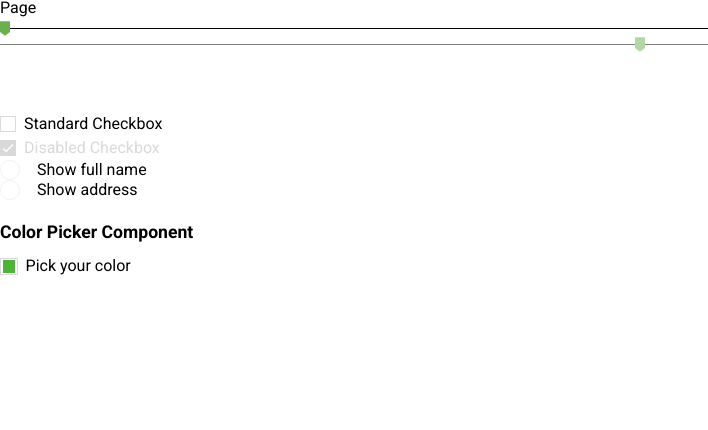
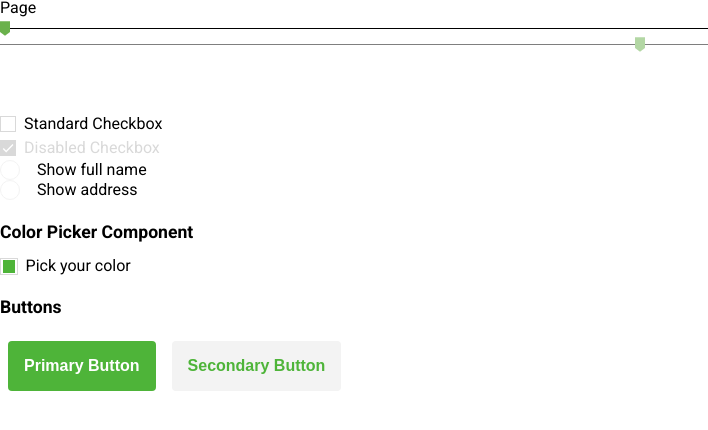
Before and after one commit to Euricom/t-profile-gen-v2, a React (Vite) app: page / in a window 1280 px wide. Shown: the top 430 px of the page, without its empty margins (0-708 px from the left). Built offline with nearby package versions, Linux system fonts and the light colour scheme.

Commit message:
feat: add button component

```diff
--- a/src/App.tsx
+++ b/src/App.tsx
@@ -1,5 +1,5 @@
 import * as React from 'react';
-import { Checkbox, ColorPicker, Slider } from './components';
+import { Button, Checkbox, ColorPicker, Slider } from './components';
 import RadioButton from './components/RadioButton';
 
 function App(): JSX.Element {
@@ -19,6 +19,10 @@ function App(): JSX.Element {
   };
 
   const handleRadioChange = (value: string) => setSelectedRadio(value);
+
+  const handleButtonClick = (event: React.MouseEvent<HTMLButtonElement, MouseEvent>) =>
+    // do something with event
+    event;
 
   return (
     <div className="App">
@@ -57,6 +61,12 @@ function App(): JSX.Element {
       <ColorPicker ariaLabel="Color picker" color={color} onChange={setColor}>
         Pick your color
       </ColorPicker>
+      {/*  buttons */}
+      <p style={{ margin: '1.5rem 0 1rem 0', fontWeight: 700, fontSize: '1.1rem' }}>Buttons</p>
+      <Button onClick={handleButtonClick}>Primary Button</Button>
+      <Button onClick={handleButtonClick} variant="secondary">
+        Secondary Button
+      </Button>
     </div>
   );
 }
--- /dev/null
+++ b/src/components/Button/Button.tsx
@@ -0,0 +1,11 @@
+import React from 'react';
+import * as S from './styles';
+import { ButtonProps } from './types';
+
+const Button = ({ children, onClick, type = 'button', variant = 'primary' }: ButtonProps): JSX.Element => (
+  <S.Button onClick={(event) => onClick(event)} type={type} variant={variant}>
+    {children}
+  </S.Button>
+);
+
+export default Button;
--- /dev/null
+++ b/src/components/Button/styles.ts
@@ -0,0 +1,30 @@
+import styled from 'styled-components';
+import { ButtonProps } from './types';
+
+export const Button = styled.button<Pick<ButtonProps, 'variant'>>`
+  background-color: ${({ theme, variant }) =>
+    variant === 'primary' ? theme.colors.primary[500] : theme.colors['euri-grey']};
+  border: none;
+  border-radius: 4px;
+  color: ${({ theme, variant }) => (variant === 'primary' ? theme.colors.neutral[50] : theme.colors.primary[500])};
+  cursor: pointer;
+  font-size: 1rem;
+  font-weight: 700;
+  margin: 0.5rem;
+  transition: all 300ms;
+  padding: 1rem;
+
+  :active {
+    background-color: ${({ theme, variant }) =>
+      variant === 'primary' ? theme.colors.primary[700] : theme.colors.neutral[300]};
+  }
+
+  :hover {
+    background-color: ${({ theme, variant }) =>
+      variant === 'primary' ? theme.colors.primary[600] : theme.colors.neutral[100]};
+  }
+
+  :focus {
+    box-shadow: ${({ theme }) => `0 0 0 3px ${theme.colors.neutral[100]}`};
+  }
+`;
--- /dev/null
+++ b/src/components/Button/types.ts
@@ -0,0 +1,8 @@
+import React from 'react';
+
+export interface ButtonProps {
+  children: React.ReactNode;
+  onClick: (event: React.MouseEvent<HTMLButtonElement, MouseEvent>) => void;
+  type?: 'submit' | 'button' | 'reset';
+  variant?: 'primary' | 'secondary';
+}
--- a/src/components/index.tsx
+++ b/src/components/index.tsx
@@ -1,3 +1,4 @@
 export { default as Slider } from './Slider/Slider';
 export { default as Checkbox } from './Checkbox/Checkbox';
 export { default as ColorPicker } from './ColorPicker/ColorPicker';
+export { default as Button } from './Button/Button';
```
Also changed, not shown: .eslintrc.json.
